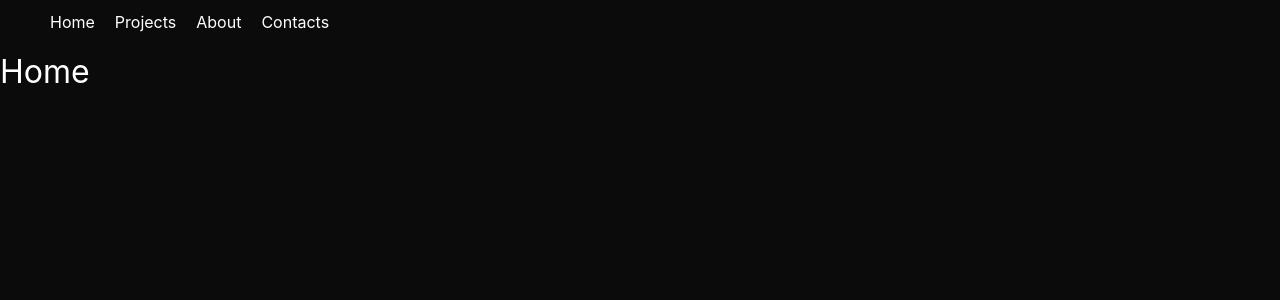
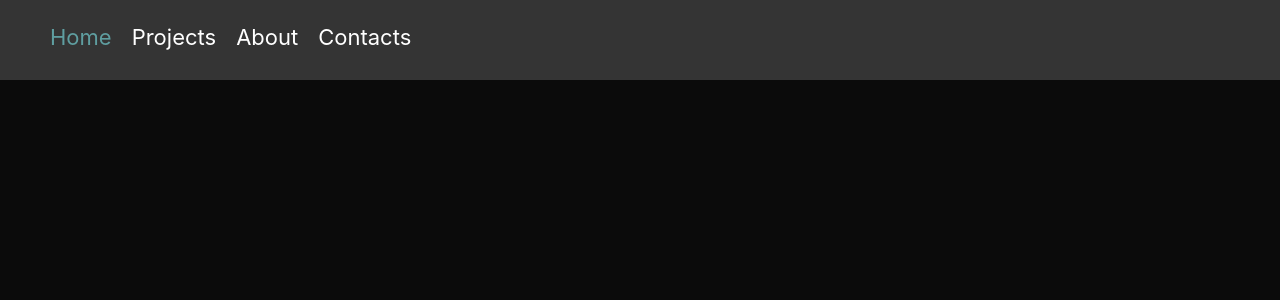
Before and after one commit to Alethepata/vite-boolfolio, a Vue app: page /#/ in a window 1280 px wide. Shown: the top 300 px of the page. Built offline with nearby package versions, Linux system fonts and the light colour scheme.

Commit message:
[edit] header

```diff
--- a/src/components/partials/Header.vue
+++ b/src/components/partials/Header.vue
@@ -27,12 +27,27 @@ export default {
 
 <style lang="scss">
 header{
+    background-color: rgb(52, 52, 52);
+    padding: 10px 0;
+    width: 100%;
+    height: 80px;
+    position: fixed;
+    z-index: 1000;
     ul{
         display: flex;
         list-style: none;
         li{
         margin: 10px;
         }
+        a{
+            font-size: 22px;
+            &:hover{
+                color: cadetblue;
+            }
+        }
+    }
+    .router-link-exact-active{
+        color: cadetblue;
     }
 }
 </style>
```
